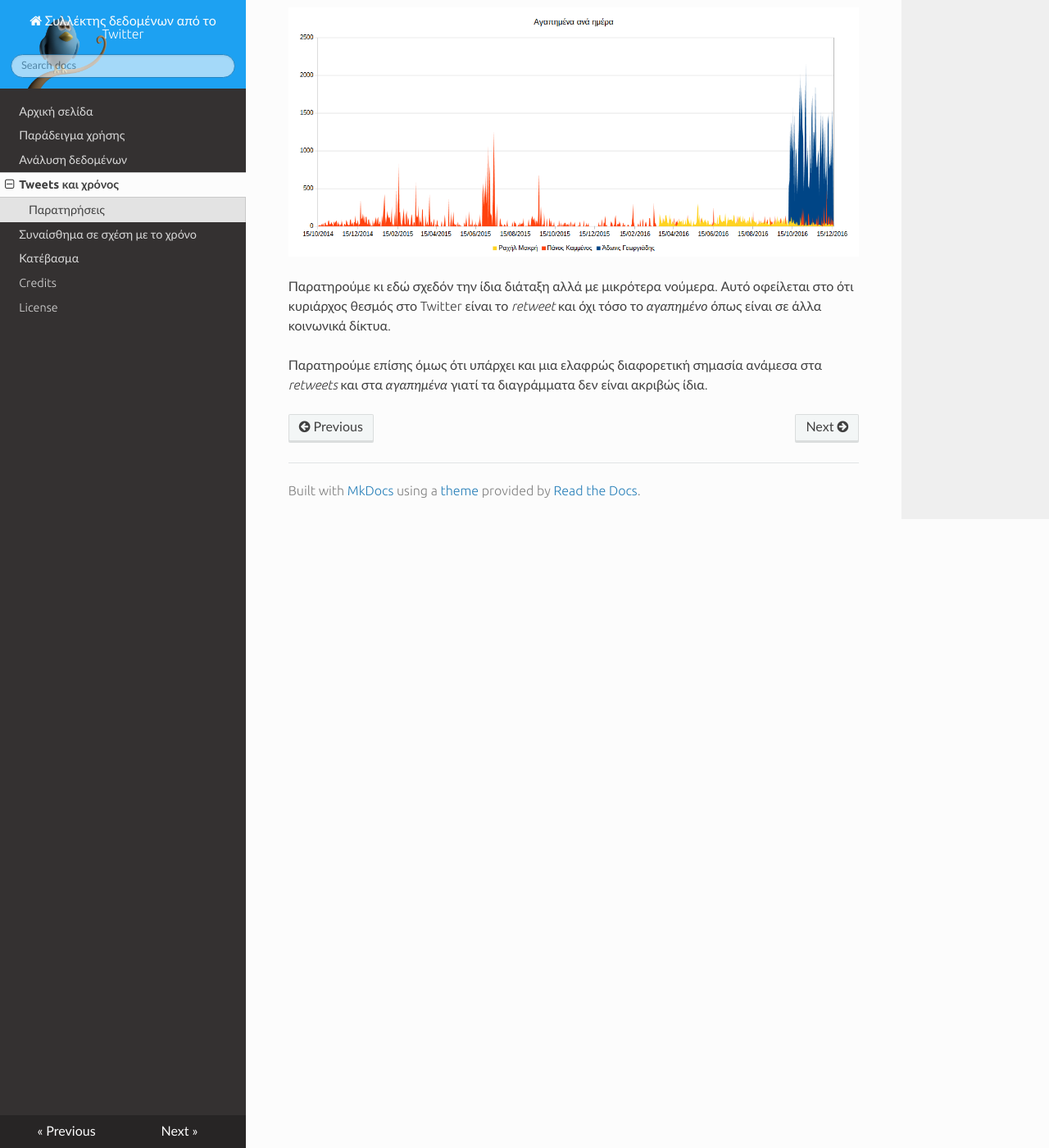
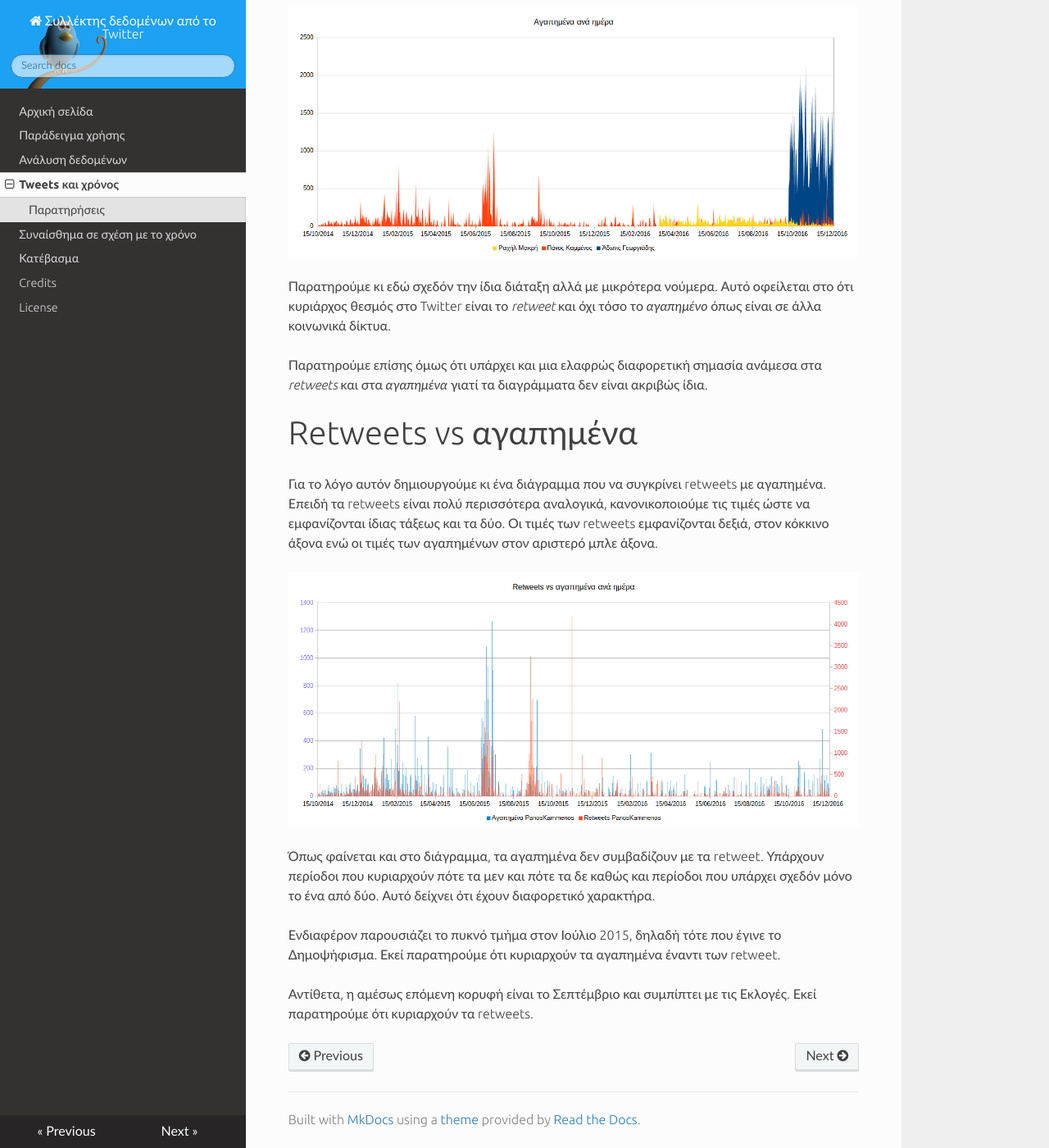
Before and after one commit to Protonotarios/get-tweets, an MkDocs documentation site: the page built from docs/Παράδειγμα/Tweets-και-χρόνος.md, in a window 1280 px wide and 1400 px high, scrolled down 3438 px. Shown: the whole window at 82% size. Built offline with MkDocs 1.6.1, drawn with Linux system fonts in a browser that asks for light colours; nearby versions of some CDN libraries; old or Windows-style settings are respelled for this version of MkDocs.

Commit message:
Προσθήκη

```diff
--- a/docs/Παράδειγμα/Tweets-και-χρόνος.md
+++ b/docs/Παράδειγμα/Tweets-και-χρόνος.md
@@ -90,3 +90,24 @@
 Παρατηρούμε επίσης όμως ότι υπάρχει και μια ελαφρώς διαφορετική σημασία
 ανάμεσα στα *retweets* και στα *αγαπημένα* γιατί τα διαγράμματα δεν είναι
 ακριβώς ίδια.
+
+# Retweets vs αγαπημένα
+
+Για το λόγο αυτόν δημιουργούμε κι ένα διάγραμμα που να συγκρίνει retweets με
+αγαπημένα. Επειδή τα retweets είναι πολύ περισσότερα αναλογικά, κανονικοποιούμε
+τις τιμές ώστε να εμφανίζονται ίδιας τάξεως και τα δύο. Οι τιμές των retweets
+εμφανίζονται δεξιά, στον κόκκινο άξονα ενώ οι τιμές των αγαπημένων στον αριστερό
+μπλε άξονα.
+
+![στιγμιότυπο οθόνης από το Calc](retweets-αγαπημένα-ανά-ημέρα.png)
+
+Όπως φαίνεται και στο διάγραμμα, τα αγαπημένα δεν συμβαδίζουν με τα retweet.
+Υπάρχουν περίοδοι που κυριαρχούν πότε τα μεν και πότε τα δε καθώς και περίοδοι
+που υπάρχει σχεδόν μόνο το ένα από δύο. Αυτό δείχνει ότι έχουν διαφορετικό
+χαρακτήρα.
+
+Ενδιαφέρον παρουσιάζει το πυκνό τμήμα στον Ιούλιο 2015, δηλαδή τότε που έγινε το
+Δημοψήφισμα. Εκεί παρατηρούμε ότι κυριαρχούν τα αγαπημένα έναντι των retweet.
+
+Αντίθετα, η αμέσως επόμενη κορυφή είναι το Σεπτέμβριο και συμπίπτει με τις Εκλογές.
+Εκεί παρατηρούμε ότι κυριαρχούν τα retweets.
```
Also changed, not shown: docs/Παράδειγμα/retweets-αγαπημένα-ανά-ημέρα.png (added), 1 other file.
